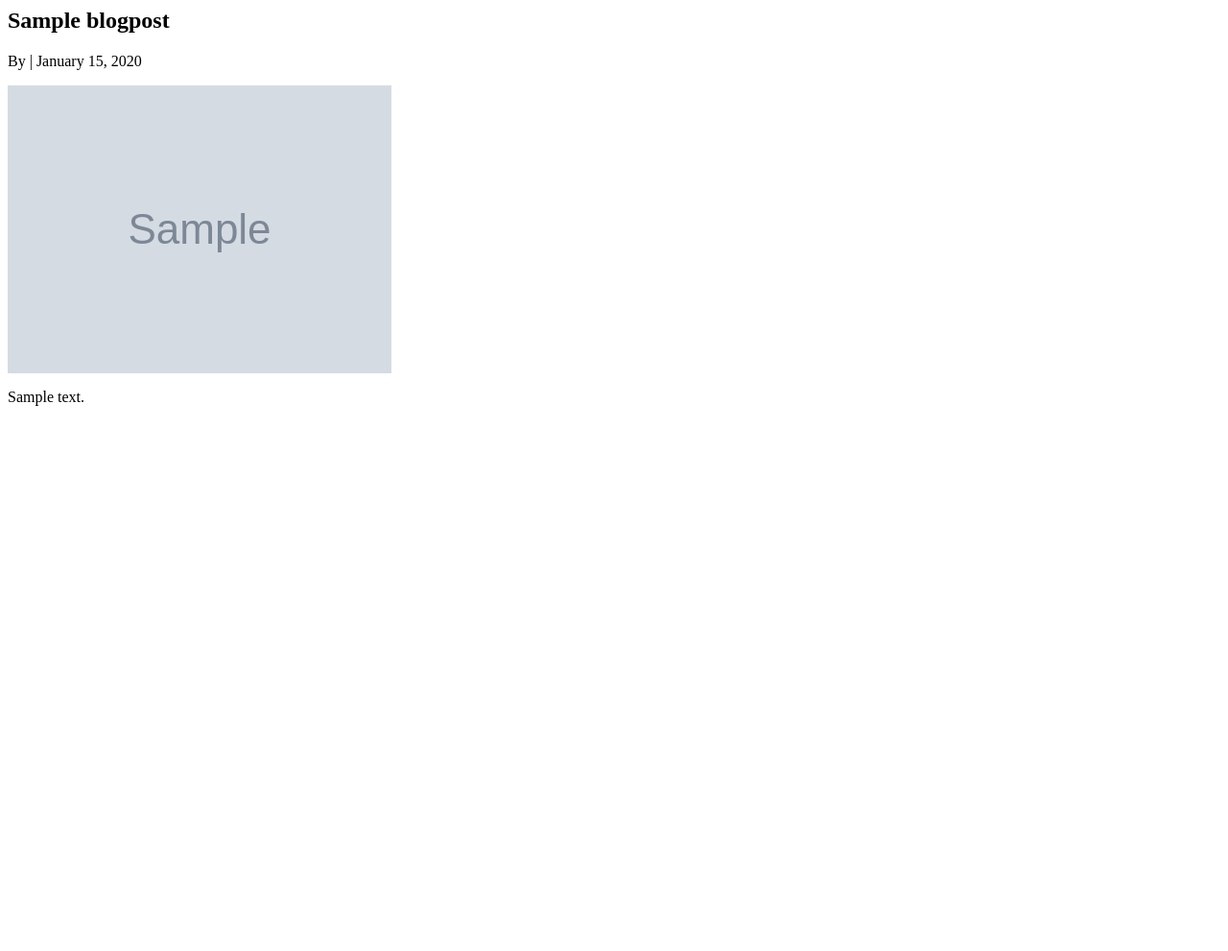
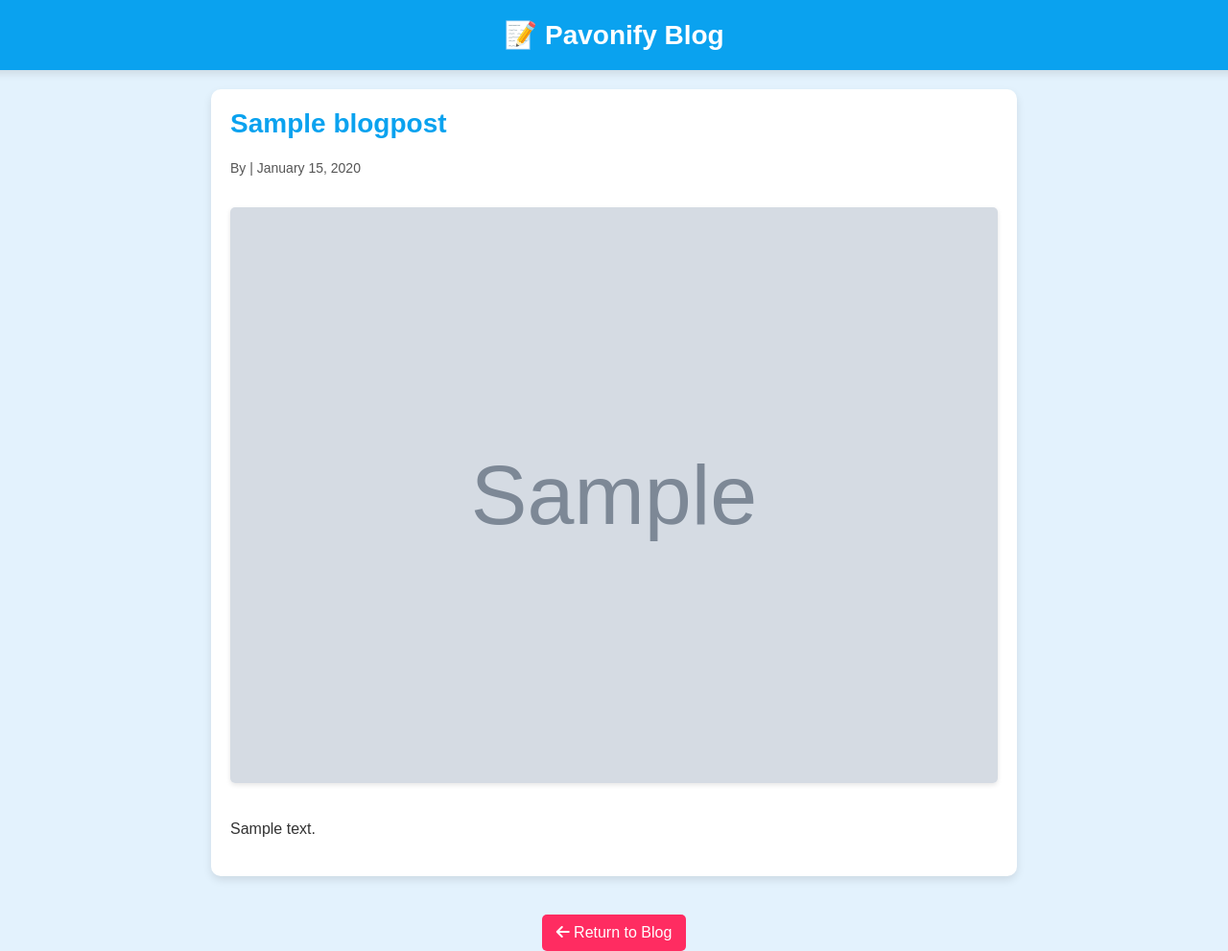
Before and after one commit to Pavonify/pavonify, a Django app: a page that uses blog/templates/blog/blog_detail.html in a window 1280 px wide. Shown: the whole page at 96% size. Before the commit the page ends 423 px from the top, so only its background shows below. Run offline with Django 5.2, Linux system fonts and the light colour scheme; data comes from the database, SQL or seed files in the repository; tables that the repository leaves empty hold one stand-in row (values such as "Sample post"); grey boxes marked "Sample" are stand-in pictures.

Commit message:
Fixed Landing Page

```diff
--- a/blog/templates/blog/blog_detail.html
+++ b/blog/templates/blog/blog_detail.html
@@ -1,10 +1,122 @@
-{% block content %}
-<article>
-    <h1>{{ post.title }}</h1>
-    <p>By {{ post.author }} | {{ post.created_at|date:"F j, Y" }}</p>
-    {% if post.featured_image %}
-        <img src="{{ post.featured_image.url }}" alt="{{ post.title }}">
-    {% endif %}
-    <p>{{ post.content|linebreaks }}</p>
-</article>
-{% endblock %}
+{% load static %}
+<!DOCTYPE html>
+<html lang="en">
+<head>
+    <meta charset="UTF-8">
+    <meta name="viewport" content="width=device-width, initial-scale=1.0">
+
+    <title>{{ post.title }} - Pavonify Blog</title>
+    <meta name="description" content="{{ post.content|truncatewords:25 }}">
+
+    <!-- ✅ Import Font Awesome for icons -->
+    <link rel="stylesheet" href="https://cdnjs.cloudflare.com/ajax/libs/font-awesome/6.0.0/css/all.min.css">
+
+    <style>
+        /* General Styles */
+        body {
+            font-family: Arial, sans-serif;
+            margin: 0;
+            padding: 0;
+            min-height: 100vh;
+            background: #e3f2fd;
+            display: flex;
+            flex-direction: column;
+            align-items: center;
+        }
+
+        /* Blog Header */
+        .blog-header {
+            background-color: #0aa2ef;
+            color: white;
+            text-align: center;
+            padding: 20px;
+            width: 100%;
+            box-shadow: 0 4px 8px rgba(0, 0, 0, 0.1);
+        }
+
+        .blog-header h1 {
+            margin: 0;
+            font-size: 28px;
+        }
+
+        /* Blog Post Container */
+        .blog-container {
+            width: 90%;
+            max-width: 800px;
+            margin: 20px auto;
+            padding: 20px;
+            background: white;
+            border-radius: 10px;
+            box-shadow: 0 4px 8px rgba(0, 0, 0, 0.1);
+            text-align: left;
+        }
+
+        .blog-container h1 {
+            margin-top: 0;
+            color: #0aa2ef;
+            font-size: 28px;
+        }
+
+        .blog-container p {
+            font-size: 16px;
+            color: #333;
+            line-height: 1.6;
+        }
+
+        .blog-container .meta {
+            font-size: 14px;
+            color: #555;
+            margin-bottom: 15px;
+        }
+
+        /* Featured Image */
+        .blog-image {
+            width: 100%;
+            height: auto;
+            border-radius: 5px;
+            margin: 15px 0;
+            box-shadow: 0 2px 5px rgba(0, 0, 0, 0.1);
+        }
+
+        /* Return Button */
+        .return-btn {
+            display: inline-block;
+            margin-top: 20px;
+            padding: 10px 15px;
+            background-color: #ff2c61;
+            color: white;
+            border-radius: 5px;
+            text-decoration: none;
+            font-size: 16px;
+            transition: background-color 0.3s ease;
+        }
+
+        .return-btn:hover {
+            background-color: #d4204c;
+        }
+    </style>
+</head>
+<body>
+
+    <!-- Blog Header -->
+    <div class="blog-header">
+        <h1>📝 Pavonify Blog</h1>
+    </div>
+
+    <!-- Blog Post Content -->
+    <div class="blog-container">
+        <h1>{{ post.title }}</h1>
+        <p class="meta">By {{ post.author }} | {{ post.created_at|date:"F j, Y" }}</p>
+
+        {% if post.featured_image %}
+            <img src="{{ post.featured_image.url }}" alt="{{ post.title }}" class="blog-image">
+        {% endif %}
+
+        <p>{{ post.content|linebreaks }}</p>
+    </div>
+
+    <!-- Return to Blog Button -->
+    <a href="{% url 'blog_list' %}" class="return-btn"><i class="fas fa-arrow-left"></i> Return to Blog</a>
+
+</body>
+</html>
--- a/blog/templates/blog/blog_list.html
+++ b/blog/templates/blog/blog_list.html
@@ -121,7 +121,8 @@
     </div>
 
     <!-- Back to Homepage Button -->
-    <a href="{% url 'homepage' %}" class="back-btn"><i class="fas fa-home"></i> Back to Homepage</a>
+<a href="https://www.pavonify.com" class="back-btn"><i class="fas fa-home"></i> Back to Homepage</a>
+
 
 </body>
 </html>
```
